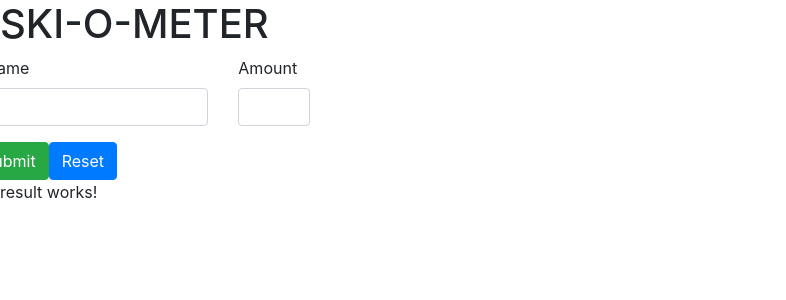
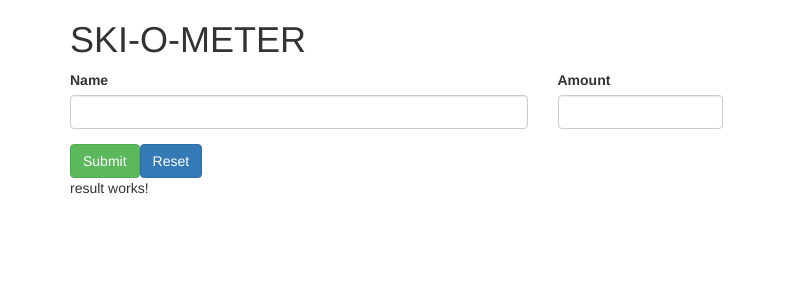
Before and after one commit to superernie77/ski-o-meter, an Angular app: page / in a window 1280 px wide. Shown: the top 300 px of the page, without its empty margins (0-786 px from the left). Built offline with nearby package versions, Linux system fonts and the light colour scheme.

Commit message:
added bootstrap 3

```diff
--- a/package.json
+++ b/package.json
@@ -19,6 +19,7 @@
     "@angular/platform-browser": "~11.1.2",
     "@angular/platform-browser-dynamic": "~11.1.2",
     "@angular/router": "~11.1.2",
+    "bootstrap": "^3.4.1",
     "express": "^4.17.1",
     "rxjs": "~6.6.0",
     "tslib": "^2.0.0",
--- a/src/app/app.component.html
+++ b/src/app/app.component.html
@@ -1,5 +1,13 @@
-<h1>SKI-O-METER</h1>
+<div class="container">
+  <div class="row">
+    <div class="col-md-12">
 
-<app-questions></app-questions>
+    <h1>SKI-O-METER</h1>
 
-<app-result></app-result>
+    <app-questions></app-questions>
+
+    <app-result></app-result>
+
+    </div>
+  </div>
+</div>
--- a/src/app/questions/questions.component.ts
+++ b/src/app/questions/questions.component.ts
@@ -16,9 +16,12 @@
   }
 
   onClear(){
+    console.log("clear works");
    // this.slForm.reset();
   }
 
-  onSubmit(f : NgForm){}
+  onSubmit(f : NgForm){
+    console.log("submit works");
+  }
 
 }
```
Also changed, not shown: 1 other file (tests, documents, lock files or other folders).
